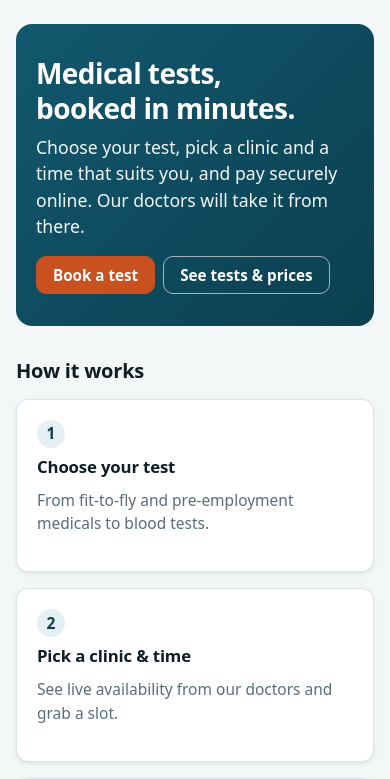
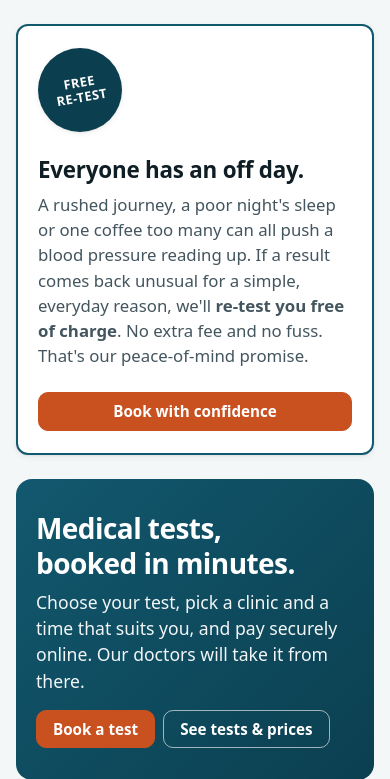
Before and after one commit to sarobutt/Fit-To-Go-Medical, a Node project: template views/home.ejs in a window 390 px wide. Shown: the part 65-844 px from the top of the page. Run offline with Node 20 templates, Linux system fonts and the light colour scheme; the template is opened without the code that fills it: most values are stand-ins (such as "Sample title", 1, 10 or a date in 2020); some web fonts are replaced.

Commit message:
Open the home page with the free re-test promise
Co-Authored-By: Claude Opus 5.5 <noreply@anthropic.com>
Claude-Session: https://claude.ai/code/session_016Hf3tkmZkLeiAaGEaFdPSB

```diff
--- a/public/css/styles.css
+++ b/public/css/styles.css
@@ -403,3 +403,17 @@ a.stretched::after { content: ""; position: absolute; inset: 0; border-radius: i
 
 /* Spam trap on public forms: hidden from people, filled in only by bots. */
 .hp { position: absolute; left: -10000px; width: 1px; height: 1px; overflow: hidden; }
+
+/* ---------- Home: free re-test promise ---------- */
+.promise { display: grid; grid-template-columns: auto 1fr auto; align-items: center; gap: 24px 32px; padding: 28px 32px; margin-bottom: 24px; border: 2px solid var(--brand); }
+.promise-badge { width: 112px; height: 112px; border-radius: 50%; background: #0b3f50; color: #fff; display: grid; place-items: center; text-align: center; box-shadow: var(--shadow); }
+.promise-badge span { transform: rotate(-10deg); font-weight: 800; text-transform: uppercase; letter-spacing: .03em; line-height: 1.15; font-size: .95rem; }
+.promise-text h2 { font-size: 1.7rem; margin: 0 0 8px; }
+.promise-text p { margin: 0; max-width: 60ch; font-size: 1.05rem; color: var(--text-2); }
+@media (max-width: 760px) {
+  .promise { grid-template-columns: 1fr; padding: 22px 20px; text-align: left; }
+  .promise-badge { width: 84px; height: 84px; }
+  .promise-badge span { font-size: .8rem; }
+  .promise-text h2 { font-size: 1.4rem; }
+  .promise-cta { justify-self: stretch; text-align: center; }
+}
--- a/views/home.ejs
+++ b/views/home.ejs
@@ -1,9 +1,19 @@
 <%- include('partials/header') %>
+<% const bookHref = user && user.role === 'patient' ? '/patient/book' : '/register'; %>
+<section class="promise card" aria-labelledby="promise-title">
+  <div class="promise-badge" aria-hidden="true"><span>Free<br>re-test</span></div>
+  <div class="promise-text">
+    <h2 id="promise-title">Everyone has an off day.</h2>
+    <p>A rushed journey, a poor night's sleep or one coffee too many can all push a blood pressure reading up. If a result comes back unusual for a simple, everyday reason, we'll <strong>re-test you free of charge</strong>. No extra fee and no fuss. That's our peace-of-mind promise.</p>
+  </div>
+  <a class="btn accent promise-cta" href="<%= bookHref %>">Book with confidence</a>
+</section>
+
 <section class="hero">
   <h1>Medical tests, booked in minutes.</h1>
   <p>Choose your test, pick a clinic and a time that suits you, and pay securely online. Our doctors will take it from there.</p>
   <div class="row">
-    <a class="btn accent" href="<%= user && user.role === 'patient' ? '/patient/book' : '/register' %>">Book a test</a>
+    <a class="btn accent" href="<%= bookHref %>">Book a test</a>
     <a class="btn ghost" href="/tests">See tests & prices</a>
   </div>
 </section>
```
